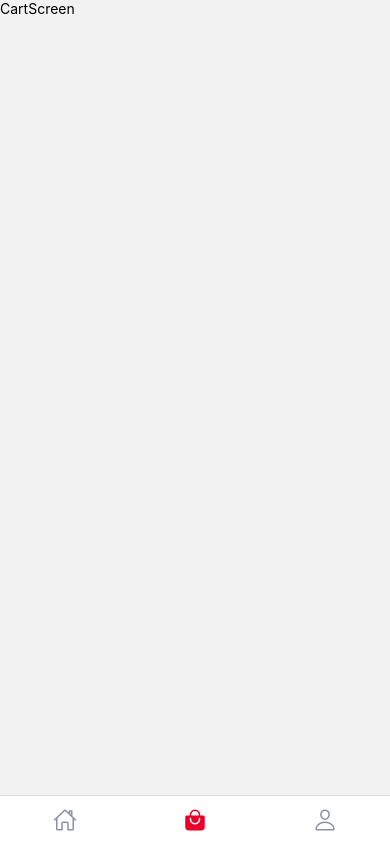
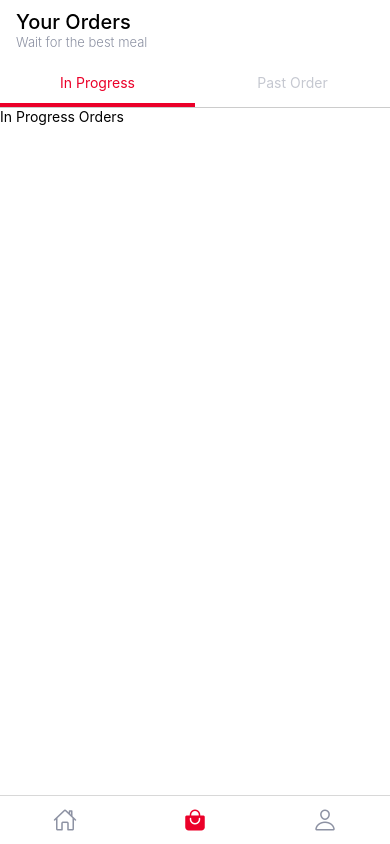
Before and after one commit to amandaliya29/FoodMarket, a React Native app: screen /Cart in a window 390 px wide. Built offline with nearby package versions, Linux system fonts and the light colour scheme.

Commit message:
add profile screen

```diff
--- a/src/components/CartScreen.js
+++ b/src/components/CartScreen.js
@@ -1,14 +1,51 @@
 import {StyleSheet, Text, View} from 'react-native';
 import React from 'react';
+import {SafeAreaView} from 'react-native-safe-area-context';
+import OrderTabBar from './OrderListTab.js/OrderTabBar';
 
 const CartScreen = () => {
   return (
-    <View>
-      <Text>CartScreen</Text>
-    </View>
+    <SafeAreaView style={styles.container}>
+      <View style={styles.head}>
+        <View>
+          <Text style={styles.text}>Your Orders</Text>
+          <Text style={styles.letsGetSome}>Wait for the best meal</Text>
+        </View>
+      </View>
+      <View
+        style={{
+          flex: 1,
+        }}>
+        <OrderTabBar />
+      </View>
+    </SafeAreaView>
   );
 };
 
 export default CartScreen;
 
-const styles = StyleSheet.create({});
+const styles = StyleSheet.create({
+  container: {
+    flex: 1,
+    paddingTop: 8,
+    backgroundColor: '#fff',
+  },
+  text: {
+    fontSize: 20,
+    fontWeight: '500',
+    color: 'black',
+  },
+  letsGetSome: {
+    fontSize: 13,
+    fontWeight: '300',
+    color: '#8d92a3',
+  },
+  head: {
+    padding: 16,
+    paddingVertical: 2,
+    flexDirection: 'row',
+    justifyContent: 'space-between',
+    alignItems: 'center',
+    marginBottom: 6,
+  },
+});
--- a/src/components/HomeScreen.js
+++ b/src/components/HomeScreen.js
@@ -59,7 +59,7 @@ const HomeScreen = () => {
           height={50}
           width={50}
           resizeMode="contain"
-          source={require('../assets/photo.png')}
+          source={require('../assets/photo2.png')}
         />
       </View>
 
--- /dev/null
+++ b/src/components/OrderListTab.js/InProgress.js
@@ -0,0 +1,10 @@
+import React from 'react';
+import {View, Text} from 'react-native';
+
+const InProgress = () => (
+  <View>
+    <Text>In Progress Orders</Text>
+  </View>
+);
+
+export default InProgress;
--- /dev/null
+++ b/src/components/OrderListTab.js/OrderTabBar.js
@@ -0,0 +1,111 @@
+import React, {useState} from 'react';
+import {
+  Animated,
+  View,
+  TouchableOpacity,
+  StyleSheet,
+  useWindowDimensions,
+} from 'react-native';
+import {TabView, SceneMap} from 'react-native-tab-view';
+import InProgress from './InProgress';
+import PastOrders from './PastOrders';
+
+const OrderTabBar = () => {
+  const layout = useWindowDimensions(); // Get screen width to calculate tab width
+  const [index, setIndex] = useState(0);
+  const [routes] = useState([
+    {key: 'inProgress', title: 'In Progress'},
+    {key: 'pastOrder', title: 'Past Order'},
+  ]);
+
+  const renderTabBar = props => {
+    const inputRange = props.navigationState.routes.map((_, i) => i);
+    const tabWidth = layout.width / props.navigationState.routes.length; // Calculate tab width based on the screen width
+
+    return (
+      <View style={styles.tabBar}>
+        {props.navigationState.routes.map((route, i) => {
+          const opacity = props.position.interpolate({
+            inputRange,
+            outputRange: inputRange.map(inputIndex =>
+              inputIndex === i ? 1 : 0.5,
+            ),
+          });
+
+          const color = index === i ? '#EB0029' : '#8D92A3'; // Active tab text color
+
+          return (
+            <TouchableOpacity
+              key={route.key}
+              style={styles.tabItem}
+              onPress={() => setIndex(i)}>
+              <Animated.Text style={[{opacity}, {color}]}>
+                {route.title}
+              </Animated.Text>
+            </TouchableOpacity>
+          );
+        })}
+
+        {/* Tab Indicator */}
+        <Animated.View
+          style={[
+            styles.indicator,
+            {
+              width: tabWidth, // Set indicator width to tab width
+              transform: [
+                {
+                  translateX: props.position.interpolate({
+                    inputRange,
+                    outputRange: inputRange.map(i => i * tabWidth), // Translate the indicator based on the tab width
+                  }),
+                },
+              ],
+            },
+          ]}
+        />
+      </View>
+    );
+  };
+
+  const renderScene = SceneMap({
+    inProgress: InProgress,
+    pastOrder: PastOrders,
+  });
+
+  return (
+    <TabView
+      navigationState={{index, routes}}
+      renderScene={renderScene}
+      renderTabBar={renderTabBar}
+      onIndexChange={setIndex}
+      initialLayout={{width: layout.width}} // Set the initial layout width
+    />
+  );
+};
+
+export default OrderTabBar;
+
+const styles = StyleSheet.create({
+  container: {
+    flex: 1,
+  },
+  tabBar: {
+    flexDirection: 'row',
+    paddingTop: 0,
+    position: 'relative',
+    borderBottomWidth: 1,
+    borderBottomColor: '#ccc',
+  },
+  tabItem: {
+    flex: 1,
+    alignItems: 'center',
+    padding: 16,
+  },
+  indicator: {
+    position: 'absolute',
+    bottom: 0,
+    left: 0,
+    height: 4, // Indicator thickness
+    backgroundColor: '#EB0029', // Active tab indicator color
+  },
+});
--- /dev/null
+++ b/src/components/OrderListTab.js/PastOrders.js
@@ -0,0 +1,10 @@
+import React from 'react';
+import {View, Text} from 'react-native';
+
+const PastOrders = () => (
+  <View>
+    <Text>Past Orders</Text>
+  </View>
+);
+
+export default PastOrders;
--- a/src/components/ProfileScreen.js
+++ b/src/components/ProfileScreen.js
@@ -1,14 +1,73 @@
-import {StyleSheet, Text, View} from 'react-native';
+import {Image, StyleSheet, Text, View} from 'react-native';
 import React from 'react';
+import {SafeAreaView} from 'react-native-safe-area-context';
 
 const ProfileScreen = () => {
   return (
-    <View>
-      <Text>ProfileScreen</Text>
-    </View>
+    <SafeAreaView style={styles.container}>
+      <View style={styles.head}>
+        <View style={styles.imageBorder}>
+          <View style={styles.imgContainer}>
+            <Image
+              style={styles.picIcon}
+              resizeMode="cover"
+              source={require('../assets/photo2.png')}
+            />
+          </View>
+        </View>
+        <Text style={styles.nameText}>FoodMarket</Text>
+        <Text style={styles.emailText}>foodmarket123@gmail.com</Text>
+      </View>
+    </SafeAreaView>
   );
 };
 
 export default ProfileScreen;
 
-const styles = StyleSheet.create({});
+const styles = StyleSheet.create({
+  container: {
+    flex: 1,
+    paddingTop: 8,
+    backgroundColor: '#fff',
+  },
+  picIcon: {
+    flex: 1,
+    width: '100%',
+    height: 90,
+    borderRadius: 45,
+    borderWidth: 0.5,
+  },
+  imageBorder: {
+    width: 110,
+    height: 110,
+    borderWidth: 1.5,
+    borderRadius: 55,
+    alignItems: 'center',
+    justifyContent: 'center',
+    borderStyle: 'dashed',
+    borderColor: '#8D92A3',
+  },
+  imgContainer: {
+    width: 90,
+    height: 90,
+    borderRadius: 45,
+  },
+  nameText: {
+    paddingTop: 12,
+    paddingBottom: 6,
+    fontSize: 18,
+    fontWeight: '500',
+    color: '#020202',
+    textAlign: 'center',
+  },
+  emailText: {
+    fontSize: 14,
+    fontWeight: '300',
+    color: '#8d92a3',
+    textAlign: 'center',
+  },
+  head: {
+    justifyContent: 'center',
+    alignItems: 'center',
+  },
+});
```
Also changed, not shown: src/assets/photo2.png (added).
